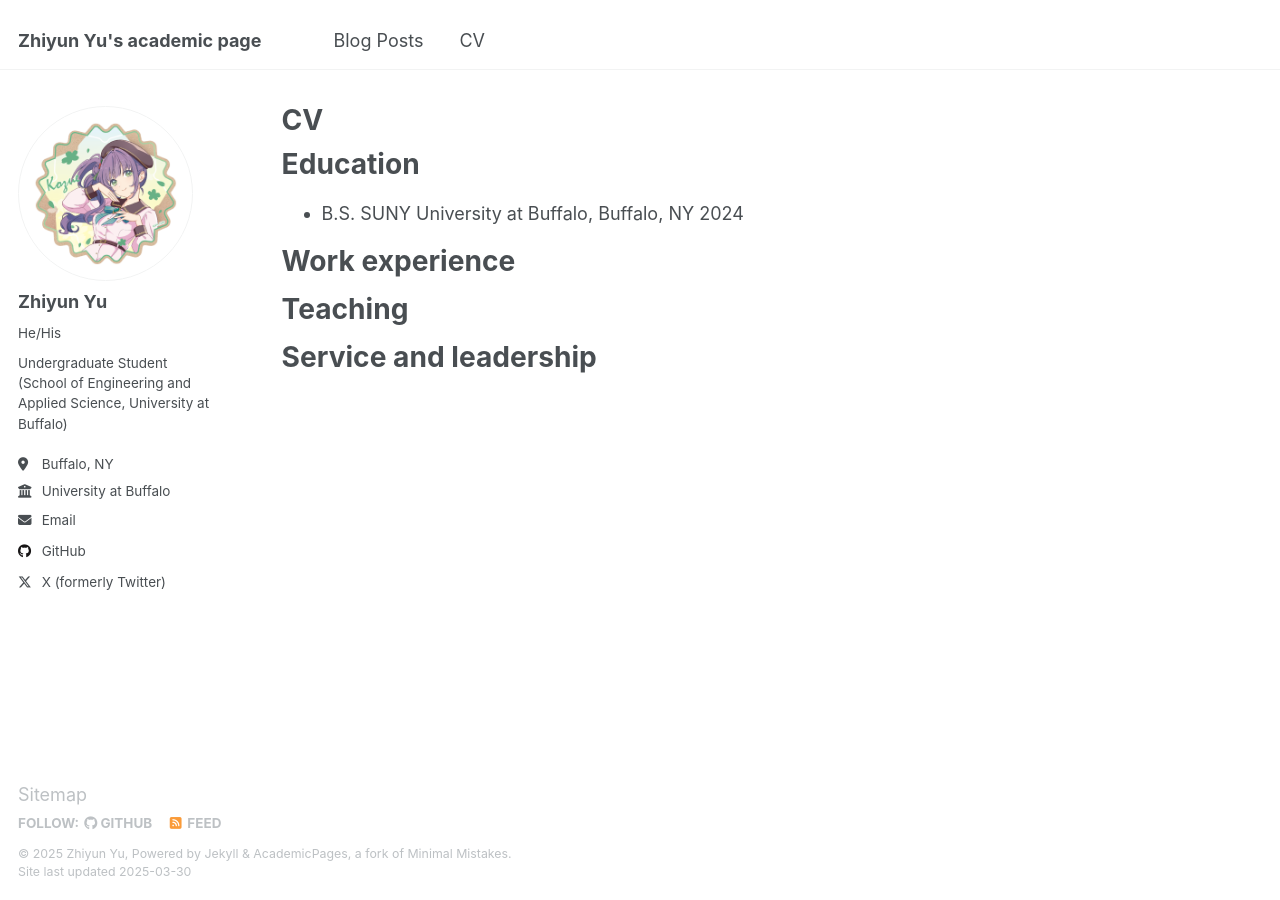
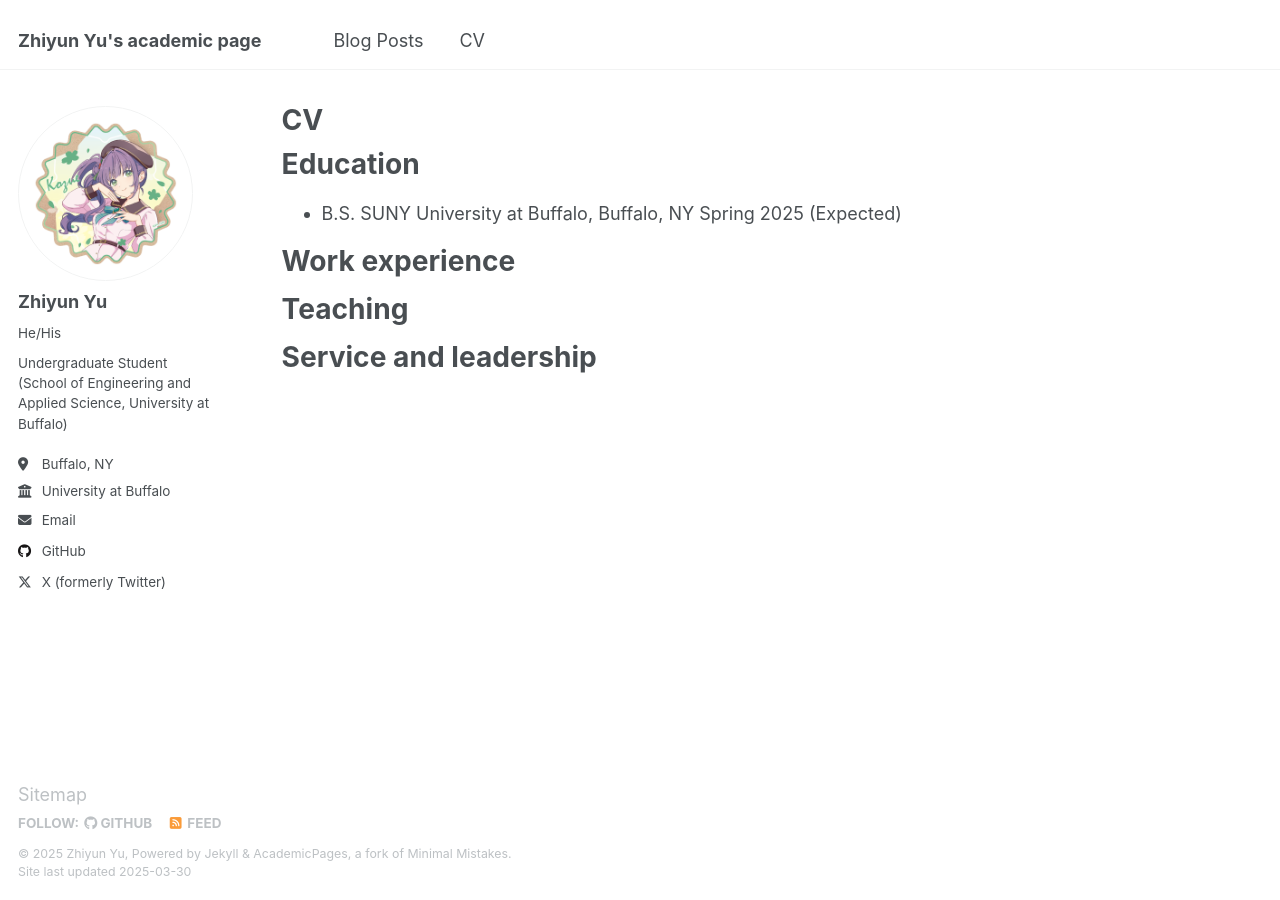
Before and after one commit to tobu61106f/tobu61106f.github.io, a Jekyll site: the page built from _pages/cv.md, in a window 1280 px wide. Built offline with Jekyll 4.4.1, drawn with Linux system fonts in a browser that asks for light colours.

Commit message:
Update cv.md

```diff
--- a/_pages/cv.md
+++ b/_pages/cv.md
@@ -11,7 +11,7 @@ redirect_from:
 
 Education
 ======
-* B.S. SUNY University at Buffalo, Buffalo, NY 2024
+* B.S. SUNY University at Buffalo, Buffalo, NY Spring 2025 (Expected)
 
 Work experience
 ======
```
